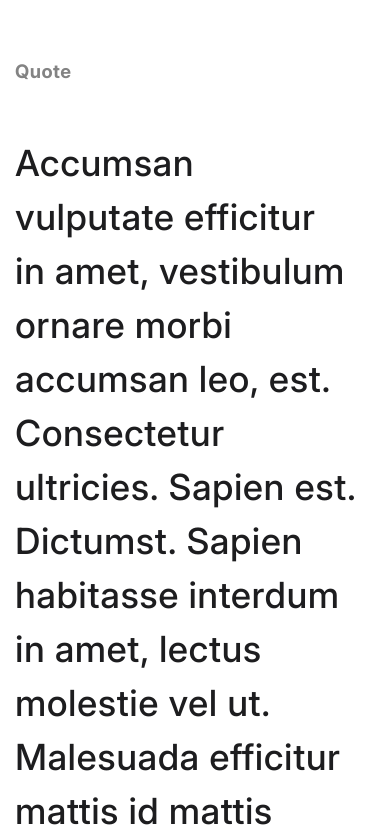
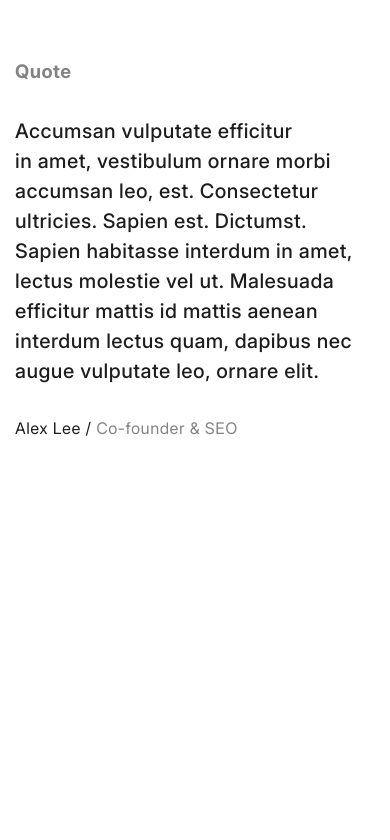
Before and after one commit to ViktorovVik/company-landing, a website with bundled scripts: page index.html in a window 390 px wide. Shown: the part 2984-3824 px from the top of the page. After the commit the page ends 3484 px from the top, so only its background shows below. Built offline with nearby package versions, Linux system fonts and the light colour scheme.

Commit message:
fixed mobile version of section quote

```diff
--- a/styles/blocks/_quote.scss
+++ b/styles/blocks/_quote.scss
@@ -6,6 +6,10 @@
   &__title {
     color: var(--color-grey);
     margin-bottom: rem(50);
+
+    @include mobile {
+      margin-bottom: rem(30);
+    }
   }
 
   &__content {
@@ -19,6 +23,10 @@
     font-size: rem(36);
     font-weight: 500;
     margin-bottom: rem(30);
+
+    @include mobile {
+      font-size: rem(20);
+    }
   }
 
   &__author {
```
Also changed, not shown: styles/main.css, 1 other file.
